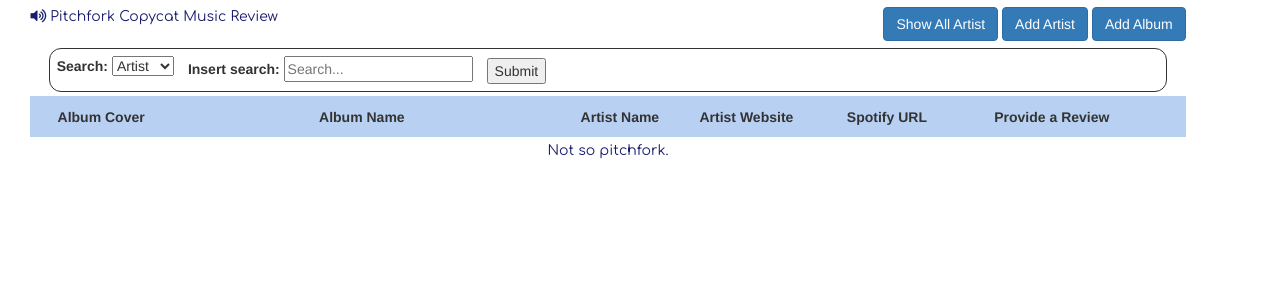
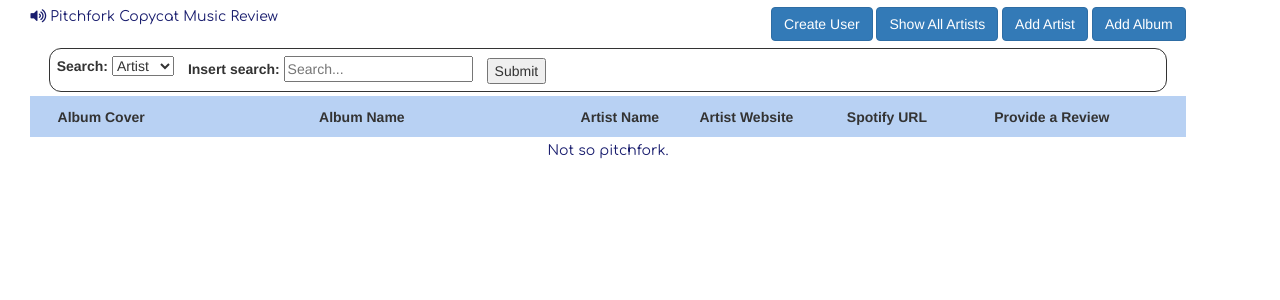
Before and after one commit to ecedmondson/pitchfork_copycat, a Flask app: template templates/main.html in a window 1280 px wide. Shown: the top 300 px of the page. Run offline with Flask 2, Linux system fonts and the light colour scheme; the template is opened without the code that fills it: values that come from a table or form of the project are taken from there, others are empty; parts of the project's set-up code (start-up, migrations or seed data) failed here and were passed over; some libraries are stand-ins or nearby versions.

Commit message:
FEATURE: create user

```diff
--- a/app.py
+++ b/app.py
@@ -1,4 +1,4 @@
-from flask import Flask, render_template, request, url_for, redirect
+from flask import Flask, flash, render_template, request, url_for, redirect
 from flask_bootstrap import Bootstrap
 from flask_nav.elements import Navbar, View
 from forms.review_form import ReviewForm
@@ -87,6 +87,21 @@ def all_artists():
     artists = artist.all_artists()
     return render_template("all_artists.html", artists=artists)
 
+@app.route("/create_user", methods=("GET", "POST"))
+def create_new_user():
+   valid_email_endings = ['.com', '.net', '.org', '.edu']
+   if request.method == 'POST':
+        data = request.form.to_dict()
+        exists = users.get_user_id_from_names_and_email(data['firstname'], data['lastname'], data['email'])
+        if exists:
+           flash(f"User already exists.")
+        if '@' in data['email'] and not exists:
+           users.add_new_user(data['firstname'], data['lastname'], data['email'])
+           flash(f"(User {data['firstname']} {data['lastname']} added.")
+        if '@' not in data['email']:
+            flash("Please enter valid e-mail.")
+   return render_template("create_user.html")
+
 @app.route("/artists/<artist_name>", methods=("GET", "POST"))
 def route_single_artist_page(artist_name):
     artist_id = artist._select_artist_id_from_name(artist_name)
--- a/database/models/tables.py
+++ b/database/models/tables.py
@@ -390,8 +390,9 @@ class UserTable(DBConnection):
         queries = self.execute_query(statement, (firstname, lastname, email,)).fetchall()
         # Handle this better
         if not queries:
-            self.add_new_user(firstname, lastname, email)
-            queries = self.execute_query(statement, (firstname, lastname, email,)).fetchall()
+            return None
+            # self.add_new_user(firstname, lastname, email)
+            # queries = self.execute_query(statement, (firstname, lastname, email,)).fetchall()
         return only_item_of([query[0] for query in queries])
 
     def select_user_id_by_first_or_last_name(self, name_):
--- a/templates/main.html
+++ b/templates/main.html
@@ -22,7 +22,8 @@
             Pitchfork Copycat Music Review
         </div>
         <div class='header-links'>
-            <a href="/artists" class="btn btn-primary" role="button">Show All Artist</a>
+            <a href="/create_user" class="btn btn-primary" role="button">Create User</a>
+            <a href="/artists" class="btn btn-primary" role="button">Show All Artists</a>
             <a href="/route_to_add_new_artist" class="btn btn-primary" role="button">Add Artist</a>
             <a href="/route_to_add_new_album" class="btn btn-primary" role="button">Add Album</a>
         </div>
```
